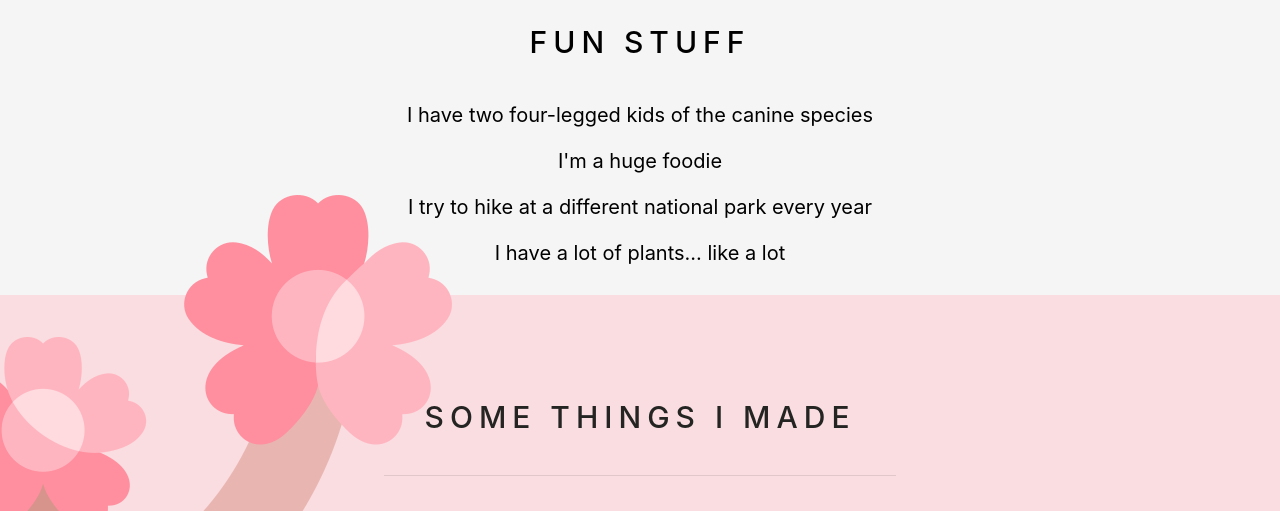
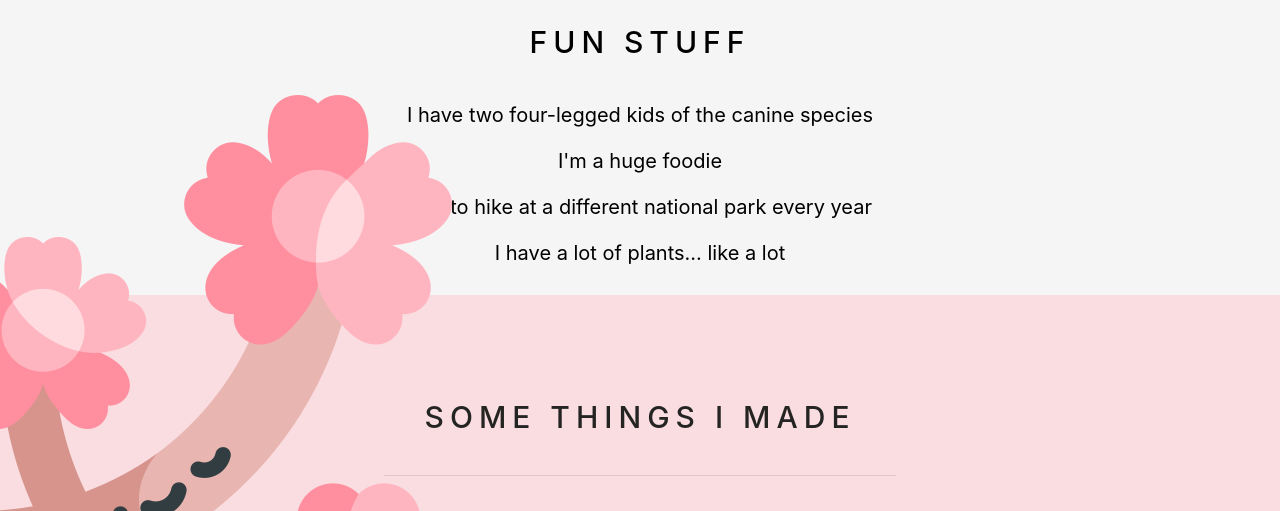
Before and after one commit to alinavoey/alinavoey.github.io, a website: page index.html in a window 1280 px wide. Shown: the part 1305-1816 px from the top of the page. Drawn offline with nearby package versions, Linux system fonts and the light colour scheme.

Commit message:
adjusted background position

```diff
--- a/assets/styles/main.css
+++ b/assets/styles/main.css
@@ -92,7 +92,7 @@ body {
   display: block;
   position: absolute;
   left: -60px;
-  top: 1500px;
+  top: 1400px;
   transition: 0.8s;
 }
 
```
